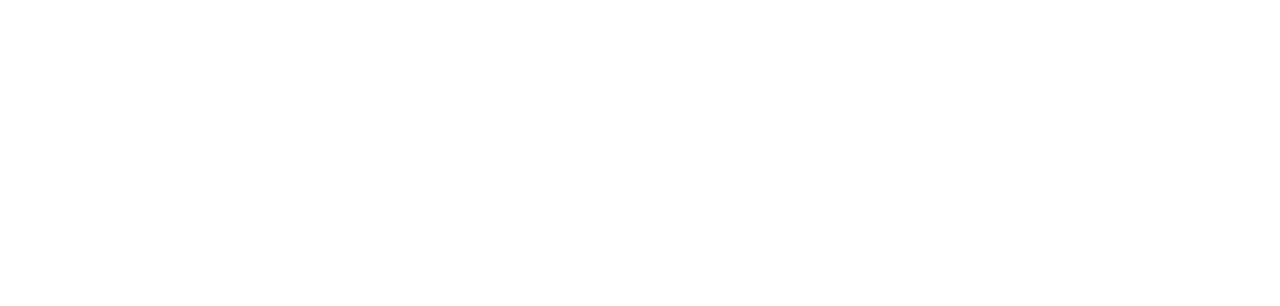
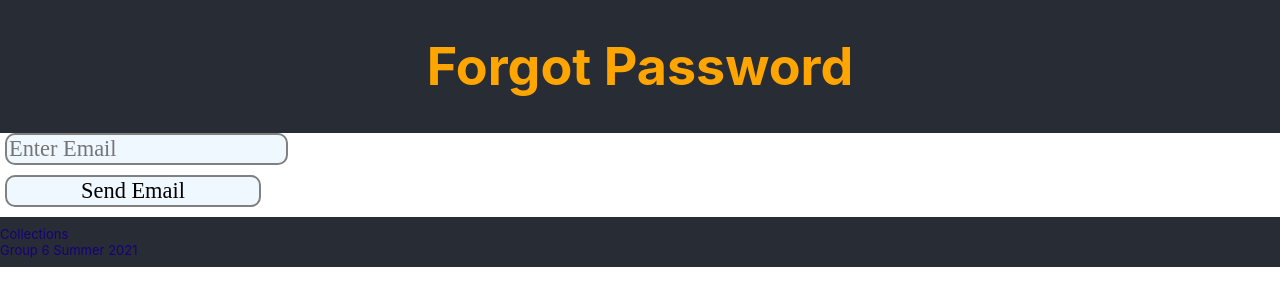
Before and after one commit to MichaelSedlack/Collections, a React (Create React App) app in the folder frontend/: page /forgotpassword in a window 1280 px wide. Shown: the top 306 px of the page. Built offline with nearby package versions, Linux system fonts and the light colour scheme.

Commit message:
set up forgot password

```diff
--- a/frontend/src/App.js
+++ b/frontend/src/App.js
@@ -3,6 +3,7 @@ import './App.css';
 import { BrowserRouter as Router, Route, Redirect, Switch } from 'react-router-dom';
 import RegisterPage from './pages/RegisterPage';
 import LoginPage from './pages/LoginPage';
+import ForgotPasswordPage from './pages/ForgotPasswordPage';
 
 function App() {
   return (
@@ -14,6 +15,9 @@ function App() {
         <Route path="/" exact>
           <LoginPage />
         </Route>
+        <Route path="/forgotpassword" exact>
+          <ForgotPasswordPage />
+        </Route>
       </Switch>
     </Router>
   );
--- /dev/null
+++ b/frontend/src/components/ForgotPassword.js
@@ -0,0 +1,84 @@
+import React, { useState } from 'react';
+import axios from 'axios';
+import validator from 'validator';
+
+function ForgotPassword()
+{
+
+    var bp = require('./Path.js');
+    var newEmail;
+
+    const [message,setMessage] = useState('');
+    const [emailErrorColor, setEmailErrorColor] = useState('');
+    const [emailError, setEmailError] = useState('');
+
+
+    const sendEmail = async event =>
+    {
+        event.preventDefault();
+
+        var obj = {email:newEmail.value};
+        var js = JSON.stringify(obj);
+
+        var config =
+      {
+          method: 'post',
+          url: bp.buildPath('users/forgotPassword'),
+          headers:
+          {
+              'Content-Type': 'application/json'
+          },
+          data: js
+      };
+      axios(config)
+            .then(function (response)
+        {
+            var res = response.data;
+            if (res.error)
+            {
+              setMessage('Not valid email');
+            }
+            else
+            {
+              setMessage('Email Sent');
+              setTimeout(
+                function(){
+                        window.location.href = '/';
+                },2000)
+            }
+        })
+        .catch(function (error)
+        {
+            console.log(error);
+        });
+    };
+
+
+    // validates email
+    const validateEmail = (e) => {
+        var email = e.target.value
+
+        if (validator.isEmail(email)) {
+          setEmailError('Valid Email!')
+          setEmailErrorColor('green');
+        } else {
+          setEmailError('Enter valid Email!')
+          setEmailErrorColor('red');
+        }
+      };
+
+
+
+
+    return (
+        <div id="forgotPasswordDiv">
+            <input type="text" id="email" placeholder="Enter Email" onChange={(e)=> validateEmail(e)} ref={(c) => newEmail = c} />
+            <span id="emailResult" style={{color:emailErrorColor}}>{emailError}</span><br />
+            <input type="submit" id="sendEmailButton" className="buttons" value = "Send Email" onClick={sendEmail} />
+            <span id="emailResult" style={{color:'green'}}>{message}</span>
+        </div>
+    );
+};
+
+
+export default ForgotPassword;
--- a/frontend/src/components/Login.js
+++ b/frontend/src/components/Login.js
@@ -1,5 +1,6 @@
 import React, { useState } from 'react';
 import axios from 'axios';
+import ForgotPassword from './ForgotPassword.js';
 
 function Login()
 {
@@ -74,7 +75,7 @@ function Login()
         <input type="submit" id="loginButton" className="buttons" value = "Log In" onClick={doLogin} />
         <span id="loginResult">{message}</span>
         <input type="submit" id="registerButton" className="buttons" value="Register" onClick={()=>{window.location.href = '/register'}}/>
-        <p onClick={()=>{alert("Forgot password clicked")}}>Forgot Password?</p>
+        <p onClick={()=>{window.location.href = '/forgotpassword'}}>Forgot Password?</p>
      </div>
     );
 };
--- a/frontend/src/components/PageHeader.js
+++ b/frontend/src/components/PageHeader.js
@@ -18,6 +18,11 @@ function PageHeader(){
                             <h1>Create New Account</h1>
                         </header>
                     </Route>
+                    <Route path='/forgotpassword' exact>
+                        <header>
+                            <h1>Forgot Password</h1>
+                        </header>
+                    </Route>
                 </Switch>
             </Router>
 
--- /dev/null
+++ b/frontend/src/pages/ForgotPasswordPage.js
@@ -0,0 +1,18 @@
+import React from 'react';
+import ForgotPassword from '../components/ForgotPassword';
+import PageHeader from '../components/PageHeader';
+import PageFooter from '../components/PageFooter';
+
+
+const ForgotPasswordPage = () =>
+{
+    return(
+        <div>
+            <PageHeader />
+            <ForgotPassword />
+            <PageFooter />
+        </div>
+    );
+};
+
+export default ForgotPasswordPage;
```
